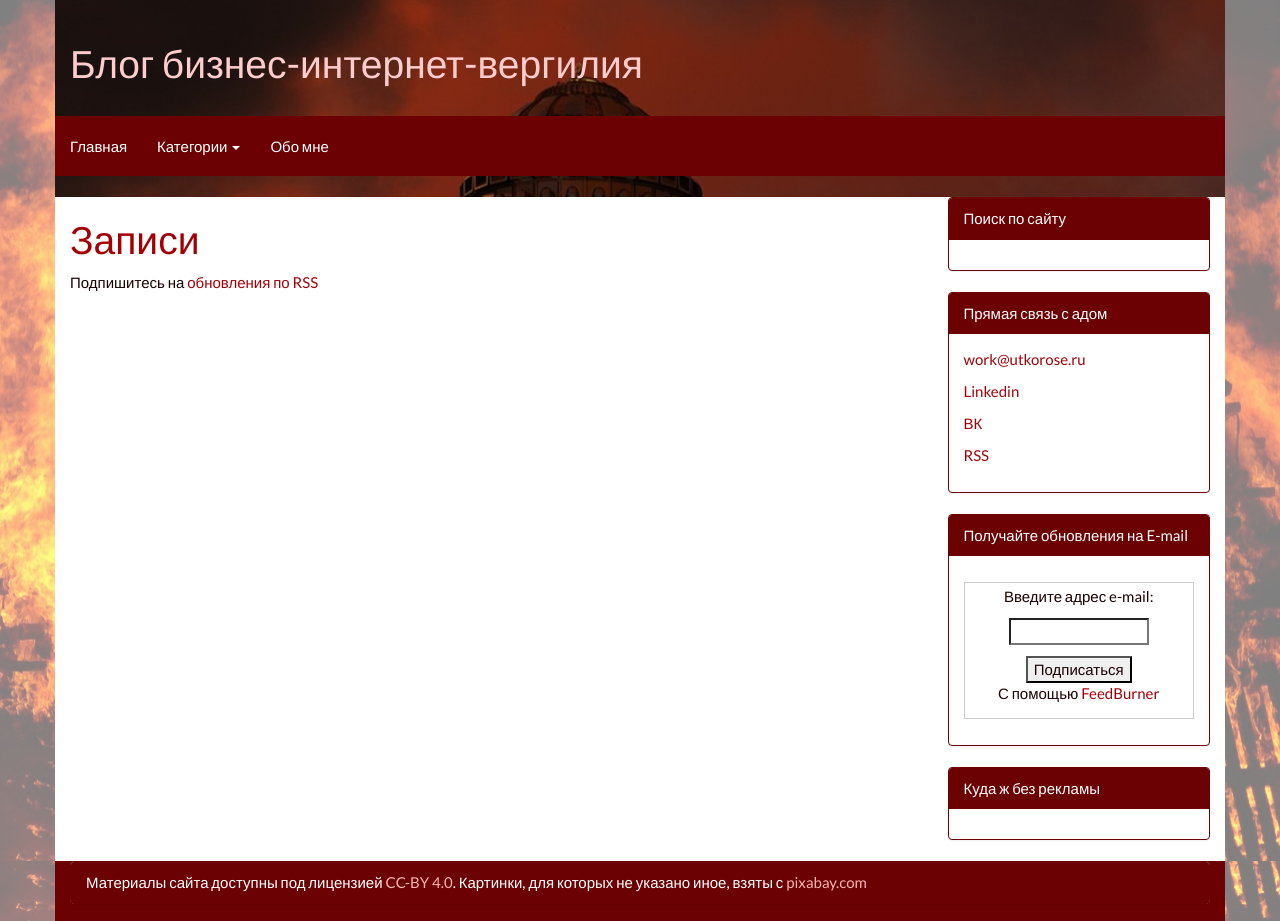
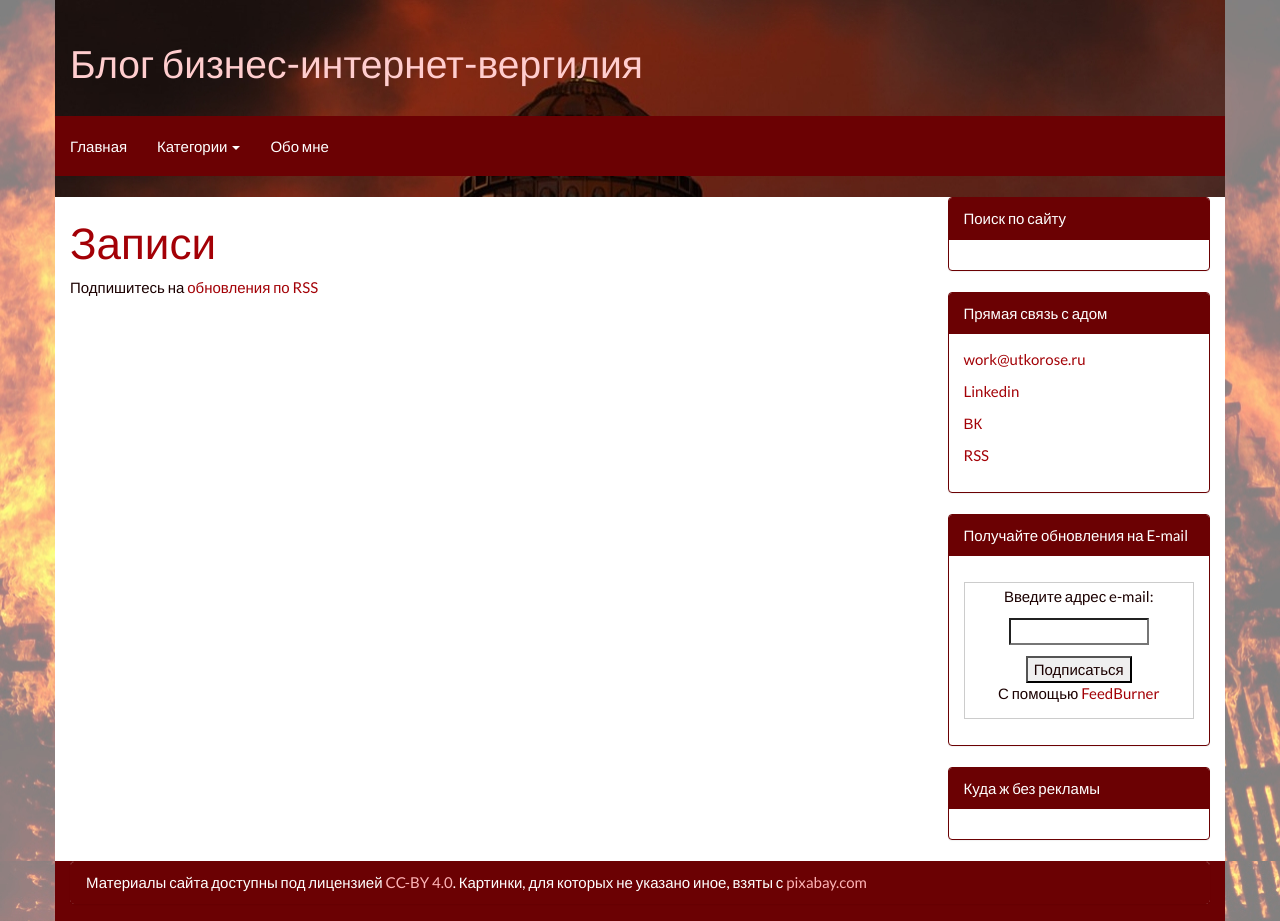
Before and after one commit to utkorose/blog-internet-vergiliy, a Jekyll site: the page built from index.html, in a window 1280 px wide. Built offline with Jekyll 4.4.1, drawn with Linux system fonts in a browser that asks for light colours.

Commit message:
Update theme.css

```diff
--- a/css/theme.css
+++ b/css/theme.css
@@ -16,6 +16,7 @@ body {
 
 h1{
 	color:#A30006;
+	font-size: 44px;;
 }
 .Tbackground{
   min-height:100%;
@@ -131,4 +132,3 @@ a:hover{
 #first-li{
 	padding-left:0;
 }
-}
```
